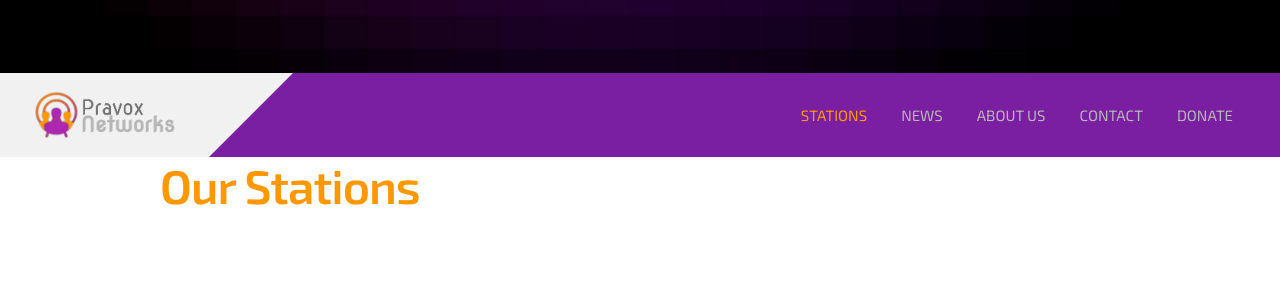
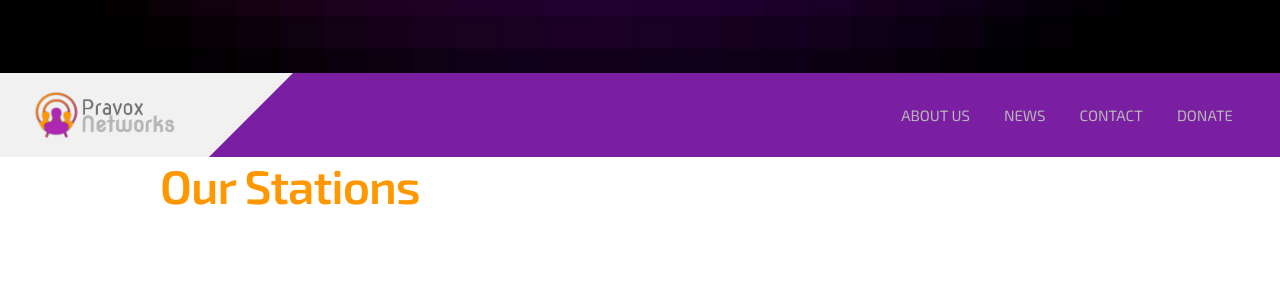
Before and after one commit to bgiesing/pravox.net, a Jekyll site: the page built from index.html, in a window 1280 px wide. Shown: the part 743-1030 px from the top of the page. Built offline with Jekyll 4.4.1, drawn with Linux system fonts in a browser that asks for light colours.

Commit message:
Update Navigation
- Add small header
- Change link order
- Make it reusable

```diff
--- /dev/null
+++ b/_includes/nav.html
@@ -0,0 +1,19 @@
+<div id=header>
+<div id=languages>
+</div>
+<div id=title>
+<a href=index.html><div class="mz_component mz_wysiwyg mz_editable"> <div class=moze-wysiwyg-editor>
+<img src={{site.logos}}pravox-networks-logo.png class=moze-img-center style=width:159px>
+</div>
+</div></a>
+</div>
+<div class="mz_component mz_menu" id=menu>
+<ul>
+{% if page.url == "/about-us" %}<li class="active">{% else %}<li>{% endif %}<a href=about-us>About Us</a></li>
+{% if page.url == "/news" %}<li class="active">{% else %}<li>{% endif %}<a href=news>News</a></li>
+{% if page.url == "/contact" %}<li class="active">{% else %}<li>{% endif %}<a href=contact>Contact</a></li>
+{% if page.url == "/donate" %}<li class="active">{% else %}<li>{% endif %}<a href=donate>Donate</a></li>
+</ul>
+</div>
+<br style="clear:both"/>
+</div>
--- a/_layouts/default.html
+++ b/_layouts/default.html
@@ -24,30 +24,7 @@
 </div>
 </div>
 <div id=top>
-<div id=header>
-<div id=languages>
-</div>
-<div id=title>
-<a href=index.html><div class="mz_component mz_wysiwyg mz_editable"> <div class=moze-wysiwyg-editor>
-<img src={{site.logos}}pravox-networks-logo.png class=moze-img-center style=width:159px>
-</div>
-</div></a>
-</div>
-<div class="mz_component mz_menu" id=menu>
-<ul>
-<li class=selected><a href=index.html>Stations</a>
-</li>
-<li><a href=news/index.html>News</a>
-</li>
-<li><a href=about-us/index.html>About Us</a>
-</li>
-<li><a href=contact/index.html>Contact</a>
-</li>
-<li><a href=donate/index.html>Donate</a>
-</li></ul>
-</div>
-<br style="clear:both"/>
-</div>
+{% include nav.html %}
 </div>
 <div id=belowfold>
 <div id=wrap>
--- a/css/layout-sharedad99.css
+++ b/css/layout-sharedad99.css
@@ -337,7 +337,6 @@
 
 .mz_editable .moze-img-center {
     display: block;
-    margin: 20px auto !important;
 }
 
 @media screen and (max-width: 500px) {
```
Also changed, not shown: _layouts/small.html (added, +15 -0 lines).
